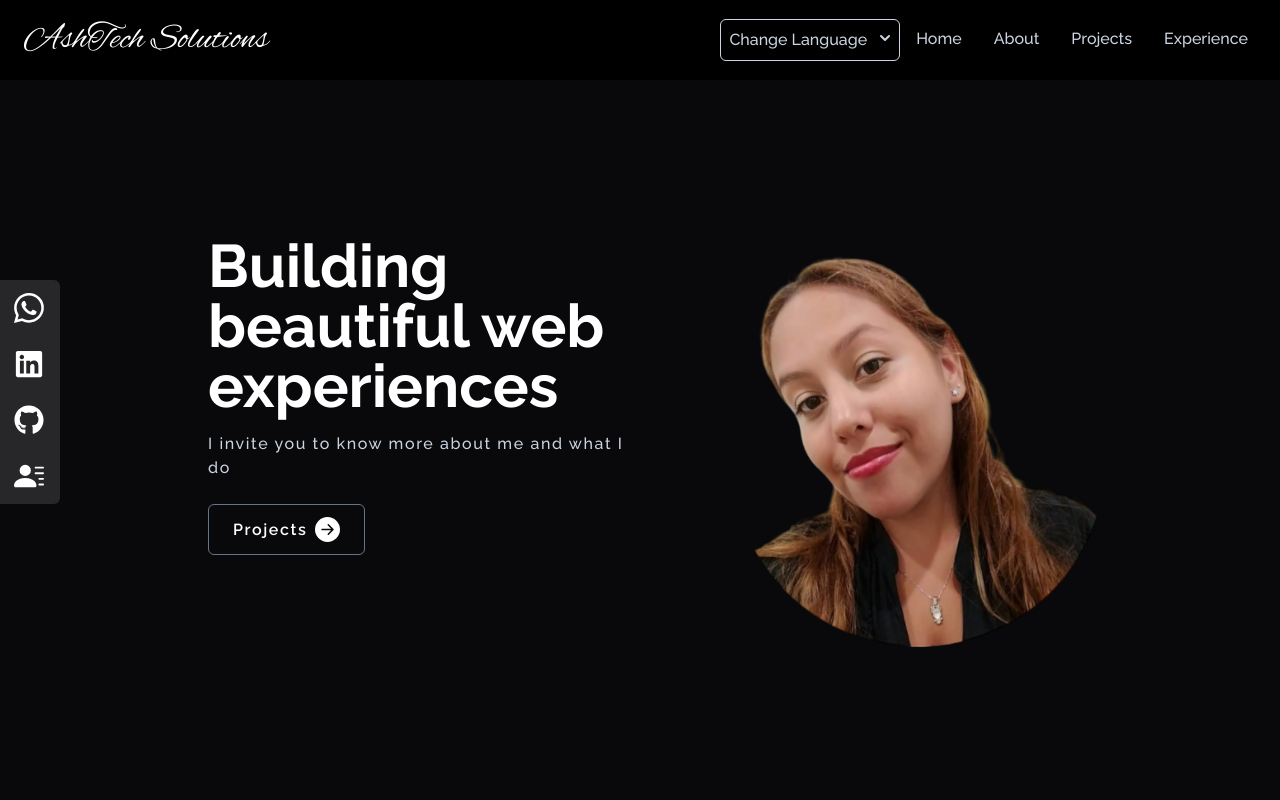
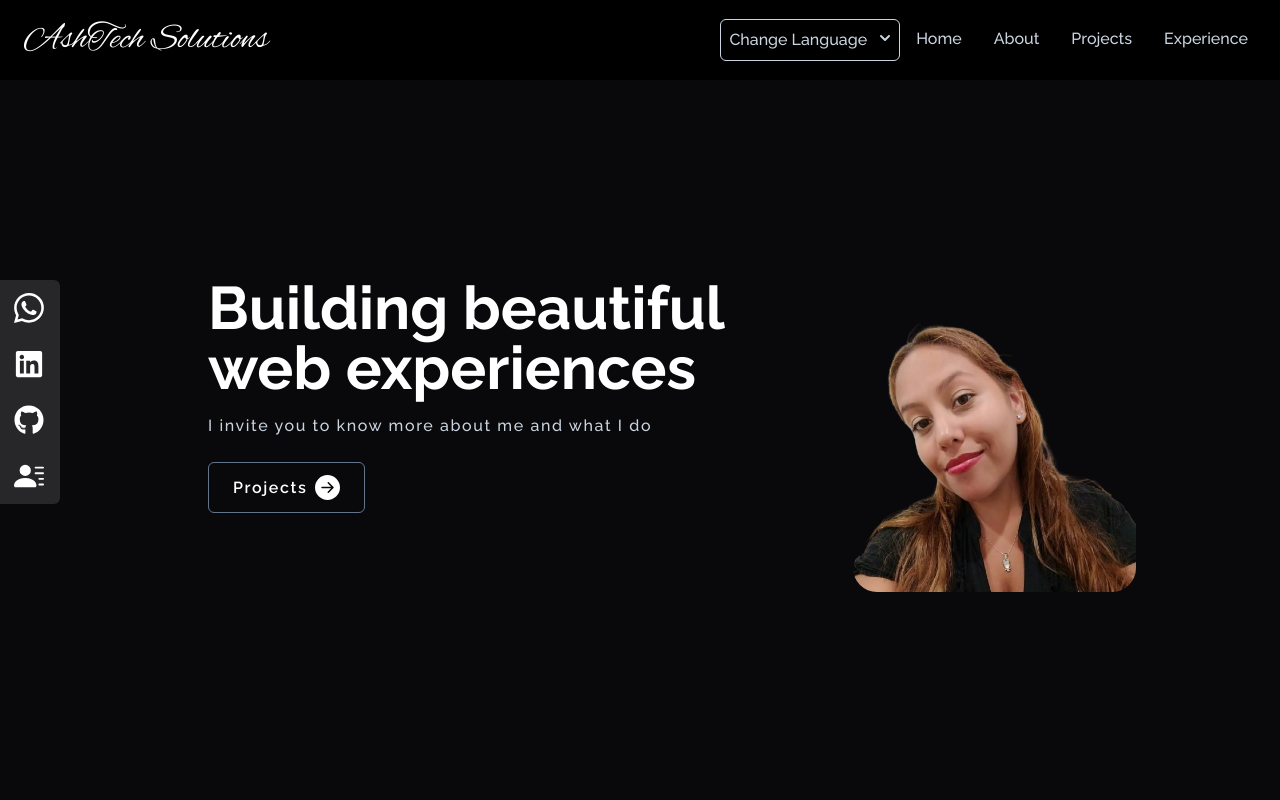
Before and after one commit to Ash19-88/next-portfolio, a Next.js app: page /en in a window 1280 px wide. Shown: the top 800 px of the page. Built offline with nearby package versions, Linux system fonts and the light colour scheme.

Commit message:
fix: style

```diff
--- a/src/app/[locale]/page.tsx
+++ b/src/app/[locale]/page.tsx
@@ -8,7 +8,7 @@ import SocialLinks from "@/components/SocialLinks";
 
 export default function HomePage() {
   return (
-    <div className="bg-zinc-950 ">
+    <div className="bg-zinc-950">
       <NavBar />
       <Main />
       <About />
--- a/src/components/Main.tsx
+++ b/src/components/Main.tsx
@@ -33,13 +33,13 @@ const Main = () => {
           </div>
         </div>
         <div className="pt-24">
-          <Image
-            src="/myphoto.png"
-            alt="Foto profile"
-            width={500}
-            height={300}
-            className="mx-auto w-2/3 md:w-full"
-          />
+            <Image
+              src="/myphoto.png"
+              alt="Photo profile"
+              width={500}
+              height={300}
+              className="mx-auto w-2/3 md:w-full rounded-3xl "
+              />
         </div>
       </div>
     </section>
```
Also changed, not shown: public/myphoto.png.
